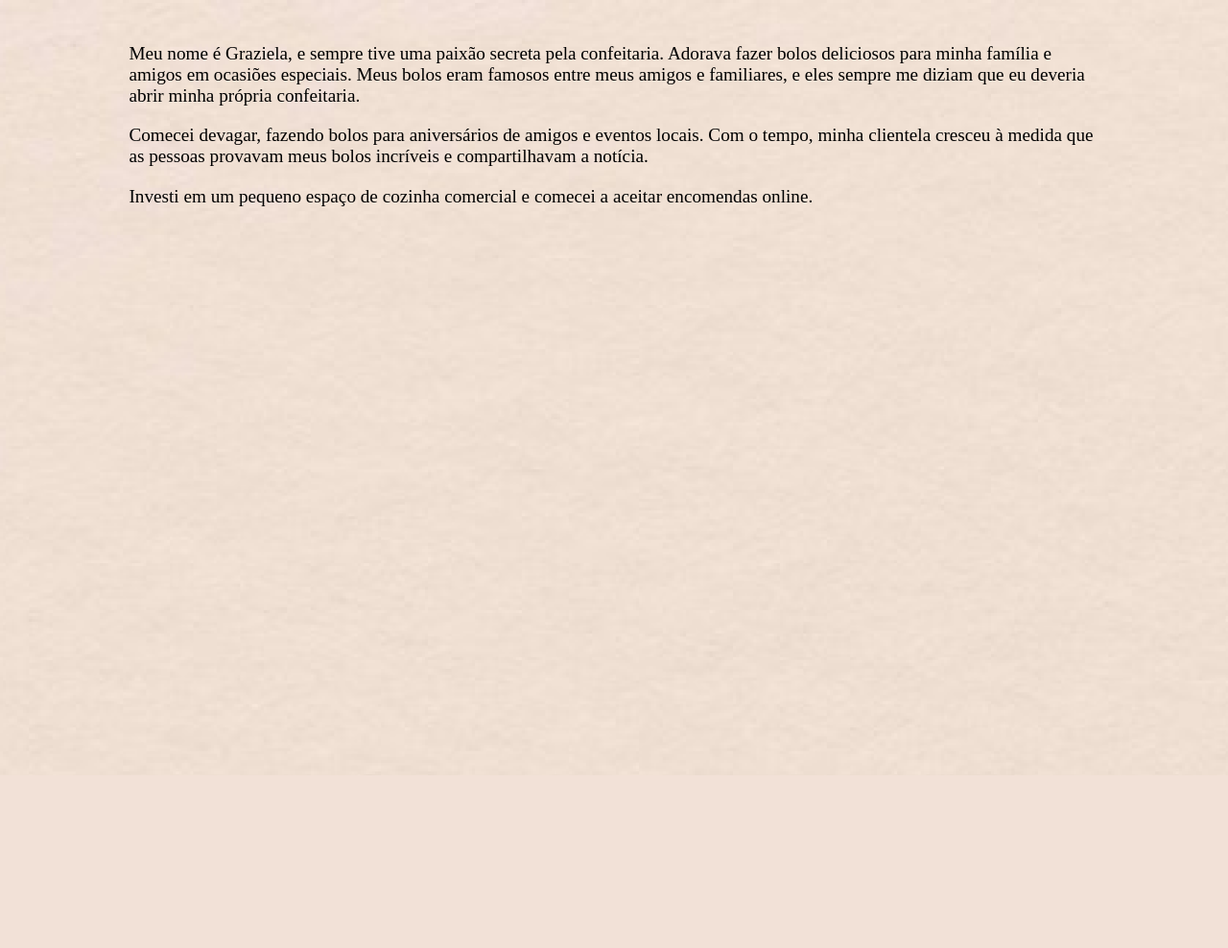
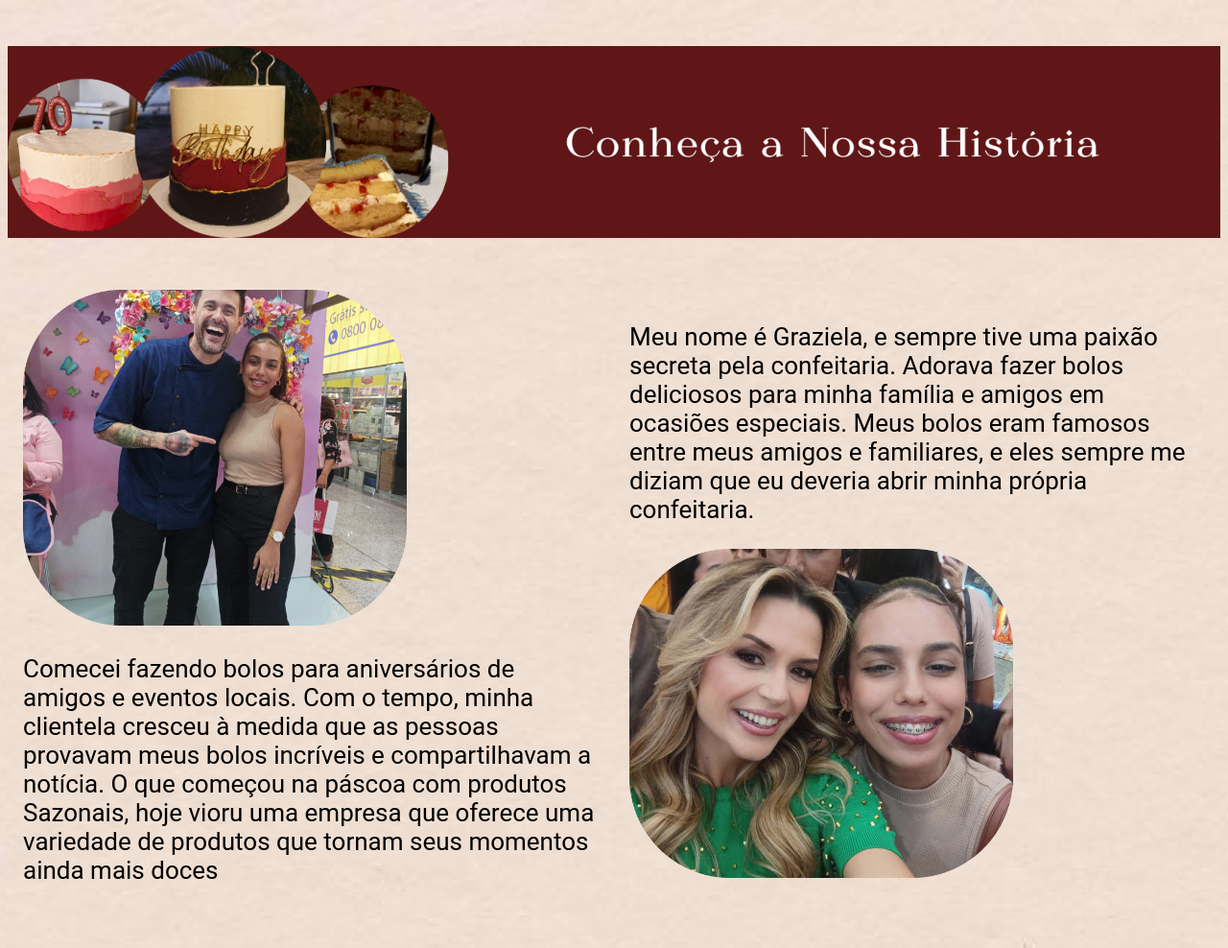
Before and after one commit to patriciagrocha/projeto-doceria, a PHP site: page /sobre.php in a window 1280 px wide. Shown: the whole page at 96% size. Before the commit the page ends 761 px from the top, so only its background shows below. Run offline with PHP 8.4, Linux system fonts and the light colour scheme.

Commit message:
refactor: ajuste imagens pag sobre

```diff
--- a/sobre.php
+++ b/sobre.php
@@ -1,46 +1,62 @@
 <!DOCTYPE html>
 <html>
-
 <head>
     <style>
-    /* Estilos para a página */
         body {
-      background-image: url("image 3.png")
+            background-image: url("imgs/sobre/image3.png");
+            margin-bottom: 20px;
+            font-family: Arial, sans-serif;
         }
 
         #toposobre {
             width: 100%;
-      margin-top: -15px;
+            padding-top: 40px;
         }
 
-    .main {
-      min-height: 99vh;
+        .container {
+            display: flex;
+            flex-wrap: wrap;
+            justify-content: space-around;
+            padding-top: 50px;
+            align-items: center;
+            max-width: 1400px; /* Aumente conforme necessário */
+            margin: 0 auto; /* Centraliza o conteúdo */
         }
-    .section-sobre{
-      width: 80%;
-      margin: auto;
-      font-size: 1.2rem;
+
+        .item {
+            width: 600px;
+            margin-bottom: 20px;
+        }
+
+        #grazi1,
+        #grazi2 {
+            width: 400px;
+            display: block;
+            margin-bottom: 10px;
+            margin-bottom: 30px;
+        }
+
+        .text {
+            max-width: 100%; /* Ajusta para ocupar 100% da largura do .item */
+            font-size: 26px;
+            margin-top: 30px;
+            font-family: 'Roboto';
         }
     </style>
 </head>
-
 <body>
-  <main class="main">
-
-    <img id="toposobre" src="">
-    <section class="section-sobre">
-      <p class="text1">
-        Meu nome é Graziela, e sempre tive uma paixão secreta pela confeitaria. Adorava fazer bolos deliciosos para minha família e amigos em ocasiões especiais. Meus bolos eram famosos entre meus amigos e familiares, e eles sempre me diziam que eu deveria abrir minha própria confeitaria.
-      </p>
-      <p class="text2">
-        Comecei devagar, fazendo bolos para aniversários de amigos e eventos locais. Com o tempo, minha clientela cresceu à medida que as pessoas provavam meus bolos incríveis e compartilhavam a notícia.
-      </p>
-      <p>
-      Investi em um pequeno espaço de cozinha comercial e comecei a aceitar encomendas online.
-      </p>
-    </section>
-
-  </main>
+    <img id="toposobre" src="imgs/sobre/conheca1.png">
+    <div class="clearfix">
+        <div class="container">
+            <div class="item">
+                <img id="grazi1" src="imgs/sobre/fotograzi1.png">
+                <p class="text">Comecei fazendo bolos para aniversários de amigos e eventos locais. Com o tempo, minha clientela cresceu à medida que as pessoas provavam meus bolos incríveis e compartilhavam a notícia. O que começou na páscoa com produtos Sazonais, hoje vioru uma empresa que oferece uma variedade de produtos que tornam seus momentos ainda mais doces</p>
+            </div>
+            <div class="item">
+                <p class="text">Meu nome é Graziela, e sempre tive uma paixão secreta pela confeitaria. Adorava fazer bolos deliciosos para minha família e amigos em ocasiões especiais. Meus bolos eram famosos entre meus amigos e familiares, e eles sempre me diziam que eu deveria abrir minha própria confeitaria.</p>
+                <img id="grazi2" src="imgs/sobre/fotograzi2.png">
+            </div>
+        </div>
+    </div>
 </body>
-
 </html>
```
Also changed, not shown: imgs/sobre/conheca1.png (added), imgs/sobre/fotograzi1.png (added), imgs/sobre/fotograzi2.png (added), imgs/sobre/image3.png (added). Lines whose indentation alone changed are shown as unchanged.
